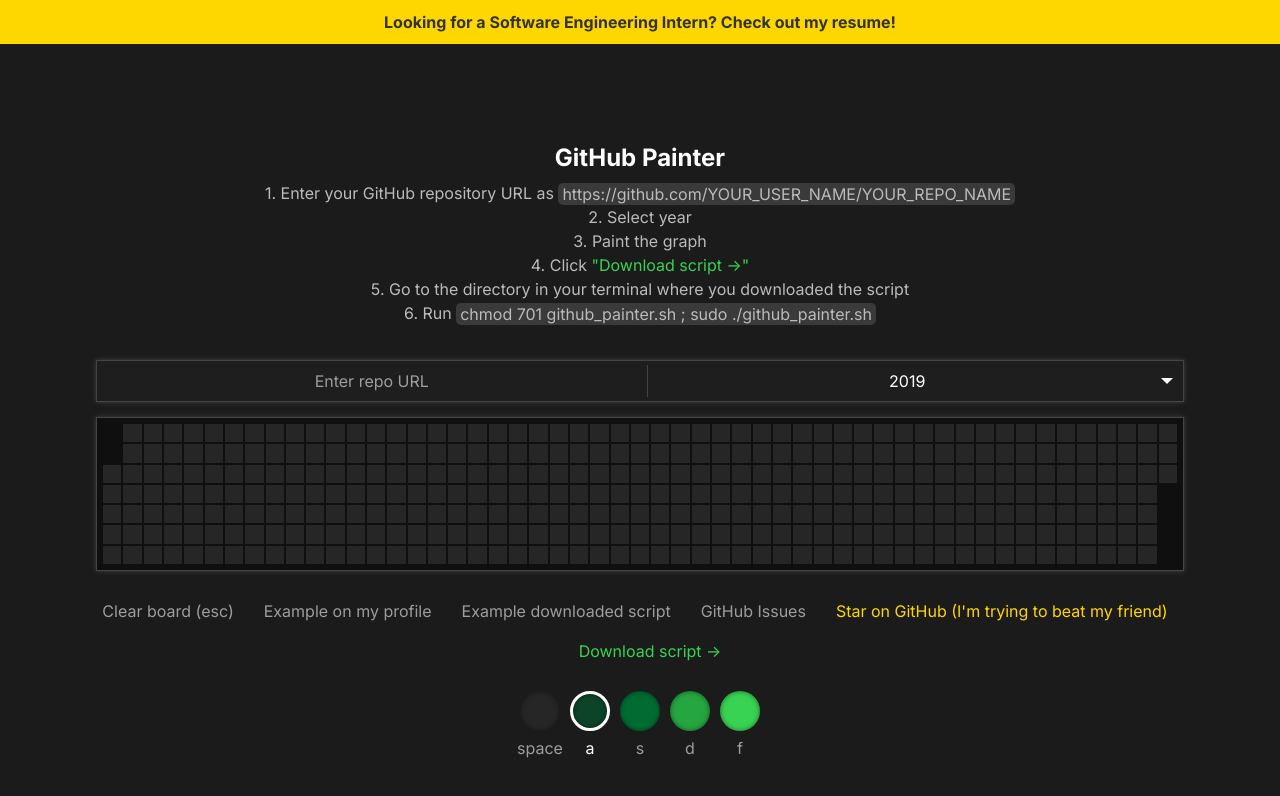
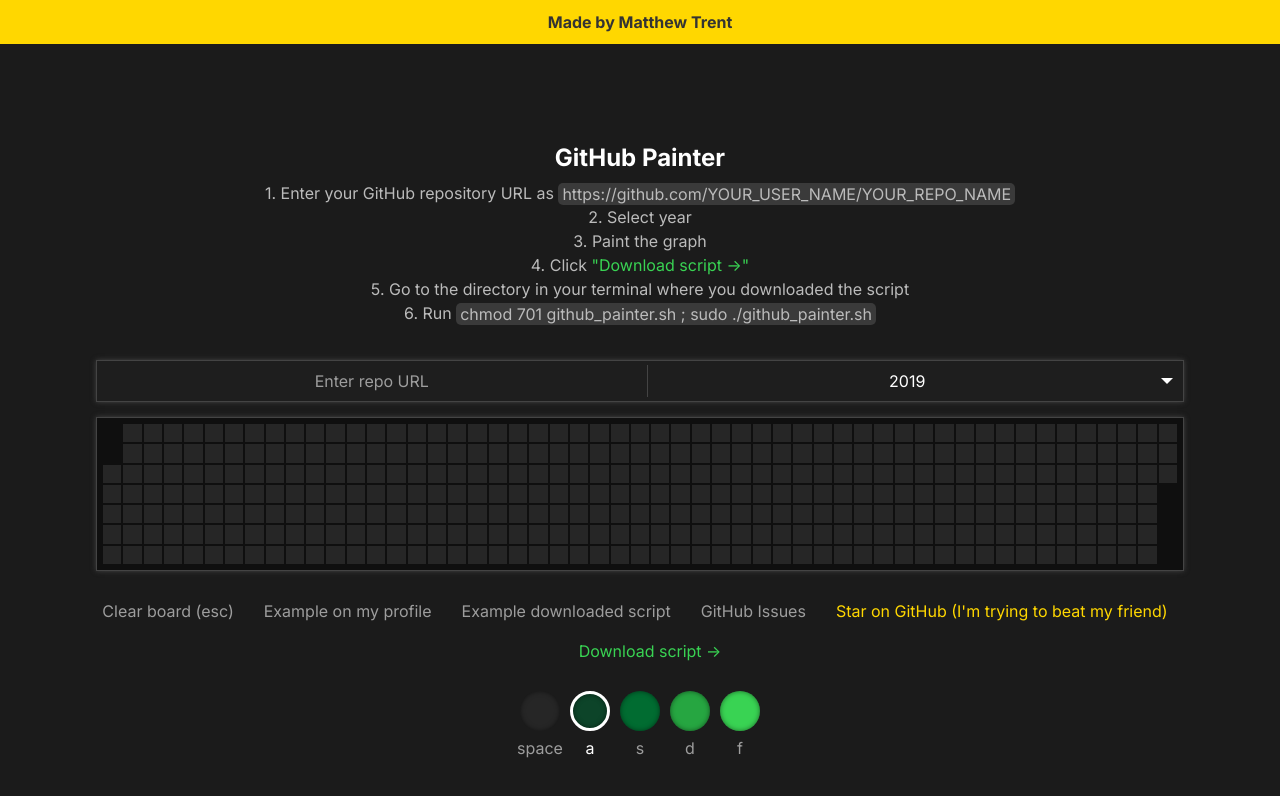
Before and after one commit to mattrltrent/github_painter, a Next.js app: page / in a window 1280 px wide. Shown: the top 796 px of the page. Built offline with nearby package versions, Linux system fonts and the light colour scheme.

Commit message:
feat: made by matthew trent

```diff
--- a/src/app/page.js
+++ b/src/app/page.js
@@ -41,7 +41,7 @@ export default function Home() {
             href="https://matthewtrent.me/resume.pdf"
           >
             <b>
-             Looking for a Software Engineering Intern? Check out my resume!
+             Made by Matthew Trent
             </b>
           </a>
         </div>
```
